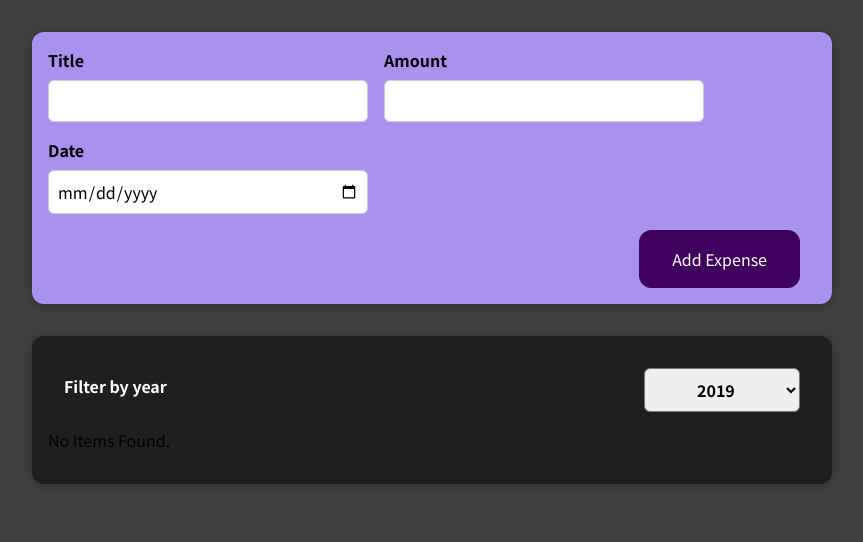
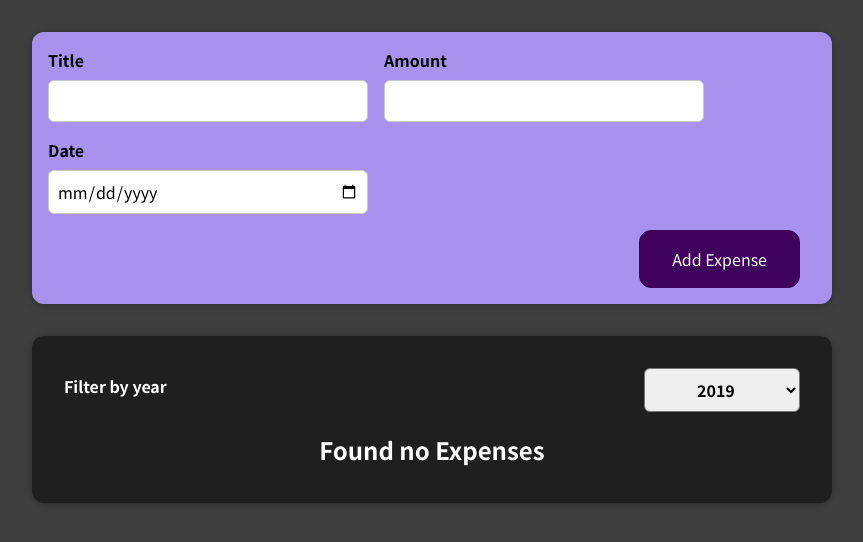
Before and after one commit to hira-iqbal/react_complete_guide, a React (Create React App) app: page / in a window 1280 px wide. Shown: the top 542 px of the page, without its empty margins (208-1071 px from the left). Built offline with nearby package versions, Linux system fonts and the light colour scheme.

Commit message:
Adding additional return statement

```diff
--- a/src/components/expenses/ExpenseItem.js
+++ b/src/components/expenses/ExpenseItem.js
@@ -4,6 +4,7 @@
 const ExpenseItem = (props) => {
 
   return(
+    <li>
       <Card className="expense-item">
         <ExpenseDate date={props.date}/>
         <div className="expense-item__description">
@@ -11,6 +12,7 @@
         </div>
         <div className ="expense-item__price">${props.amount}</div>
       </Card>
+    </li>
   );
 }
 export default ExpenseItem;
--- a/src/components/expenses/Expenses.js
+++ b/src/components/expenses/Expenses.js
@@ -1,7 +1,7 @@
 import React, {useState} from 'react';
 import'./Expenses.css';
 import ExpenseFilter from'./ExpenseFilter';
-import ExpenseItem from './ExpenseItem';
+import ExpenseList from './ExpensesList';
 import Card from '../UI/Card';
 const Expenses = (props)=>{
   const [filteredYear, setFilteredYear] = useState('2019');
@@ -14,23 +14,11 @@
     return expense.date.getFullYear().toString() === filteredYear;
   });
 
-  let ExpenseContent = <p>No Items Found.</p>;
-  if (filteredExpenses.length > 0 ){
-    ExpenseContent = filteredExpenses.map((expense )=>
-      (<ExpenseItem
-        key={expense.id}
-        title={expense.title}
-        amount={expense.amount}
-        date={expense.date} />
-      )
-    );
-  }
-
   return (
     <div>
       <Card className="expenses">
         <ExpenseFilter selected={filteredYear} onYearChange={YearChangeHandler} />
-        {ExpenseContent}
+        <ExpenseList items={filteredExpenses} />
       </Card>
     </div>
   );
--- /dev/null
+++ b/src/components/expenses/ExpensesList.css
@@ -0,0 +1,9 @@
+.expenses-list {
+  list-style: none;
+  padding: 0;
+}
+
+.expenses-list__fallback {
+  color: white;
+  text-align: center;
+}
--- /dev/null
+++ b/src/components/expenses/ExpensesList.js
@@ -0,0 +1,21 @@
+import './ExpensesList.css';
+import ExpenseItem from './ExpenseItem';
+const ExpenseList = (props) => {
+
+  if (props.items.length === 0){
+    return <h2 className="expenses-list__fallback">Found no Expenses</h2>
+  }
+  return (
+    <ul className="expenses-list">
+      {props.items.map((expense )=>
+        (<ExpenseItem
+          key={expense.id}
+          title={expense.title}
+          amount={expense.amount}
+          date={expense.date} />
+        ))
+      }
+    </ul>
+  );
+};
+export default ExpenseList
```
Lines whose indentation alone changed are shown as unchanged.
